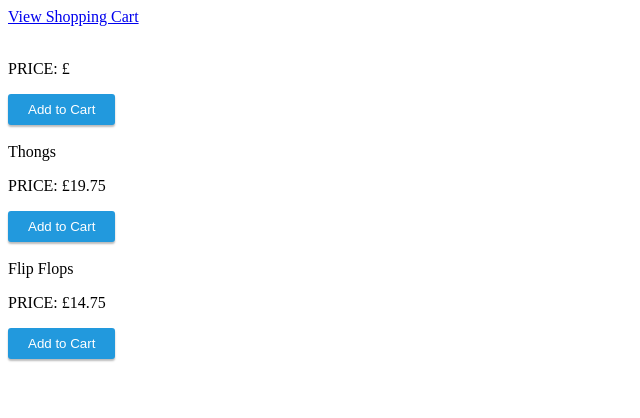
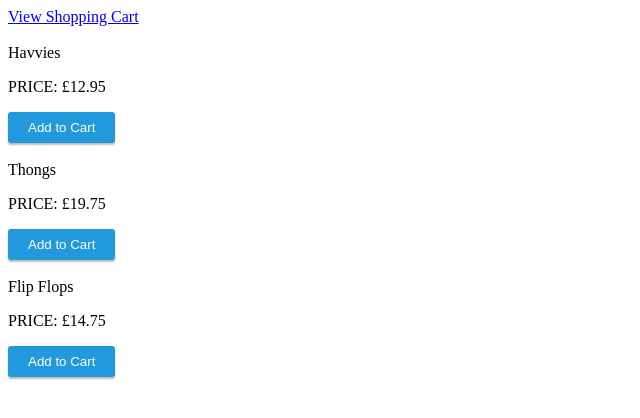
Before and after one commit to tcwduffy/shoe-store, a plain HTML site: page index.html in a window 1280 px wide. Shown: the whole page, without its empty margins (0-640 px from the left). Drawn offline with Linux system fonts and the light colour scheme.

Commit message:
index html page dynamic improvement

```diff
--- a/index.html
+++ b/index.html
@@ -16,24 +16,24 @@
             <div class="items"></div>
                 <div class="item">
                     <br>
-                    <label id="Havvies"><span id="item1">`This shoe is called ${item1}`</span></label>
-                    <p>PRICE: £<span id="item1"></span></p>
+                    <label><span id="item1"></span></label>
+                    <p>PRICE: £<span id="item1price"></span></p>
                     <button onClick="addToCart('Havvies')">Add to Cart</button>
                     <br>
                 </div>
 
                 <div class="item">
                     <br>
-                    <label>Thongs</label>
-                    <p>PRICE: £<span id="thongsPrice"></span></p>
+                    <label><span id="item2"></span></label>
+                    <p>PRICE: £<span id="item2price"></span></p>
                     <button onClick="addToCart('Thongs')">Add to Cart</button>
                     <br>
                 </div>
 
                 <div class="item">
                     <br>
-                    <label>Flip Flops</label>
-                    <p>PRICE: £<span id="flipFlopsPrice"></span></p>
+                    <label><span id="item3"></span></label>
+                    <p>PRICE: £<span id="item3price"></span></p>
                     <button onClick="addToCart('Flip Flops')">Add to Cart</button>
                     <br>
                 </div>
@@ -48,14 +48,20 @@
             let prices = {Havvies: 12.95, Thongs: 19.75, ["Flip Flops"]: 14.75}
             localStorage.setItem("prices", JSON.stringify(prices))
 
-            document.getElementById("item1").textContent = prices[0]
-            // document.getElementById("item1").textContent = prices.Havvies;
+            let item1 = Object.keys(prices).slice(0, 1);
+            document.getElementById("item1").textContent = item1;
+            let item1price = Object.values(prices).slice(0, 1);
+            document.getElementById("item1price").textContent = item1price;
 
-            // document.getElementById("havvies").textContent = prices[0];
+            let item2 = Object.keys(prices).slice(1, 2);
+            document.getElementById("item2").textContent = item2;
+            let item2price = Object.values(prices).slice(1, 2);
+            document.getElementById("item2price").textContent = item2price;
 
-            document.getElementById("thongsPrice").textContent = prices.Thongs;
-
-            document.getElementById("flipFlopsPrice").textContent = prices["Flip Flops"]
+            let item3 = Object.keys(prices).slice(2, 3);
+            document.getElementById("item3").textContent = item3;
+            let item3price = Object.values(prices).slice(2, 3);
+            document.getElementById("item3price").textContent = item3price;
 
             function addToCart (item) {
                 const list = JSON.parse(localStorage.getItem("Cart") || "[]" )
```
